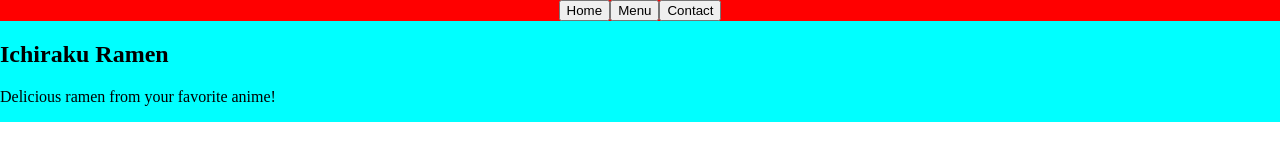
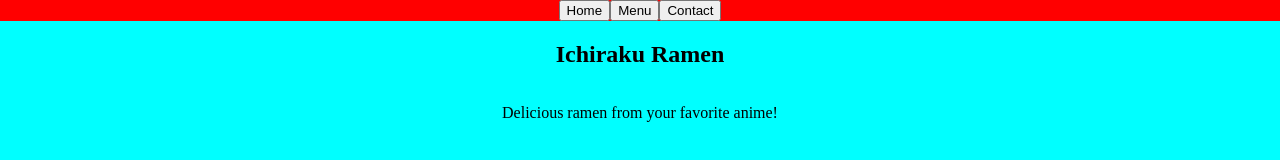
Before and after one commit to BrendonTheDev/ramenRestaurant, a website built with webpack: page src/template.html in a window 1280 px wide. Built offline with nearby package versions, Linux system fonts and the light colour scheme.

Commit message:
basic elem layout in styles

```diff
--- a/src/styles/styles.css
+++ b/src/styles/styles.css
@@ -21,5 +21,13 @@
 }
 
 #tab-content {
+  height: 100vh;
   background-color: aqua;
 }
+
+.home {
+  display: flex;
+  flex-direction: column;
+  align-items: center;
+  /* justify-content: center; */
+}
```
Also changed, not shown: dist/bundlec4bc30d2f3a1384ab139.js, dist/index.html, 2 other files.
